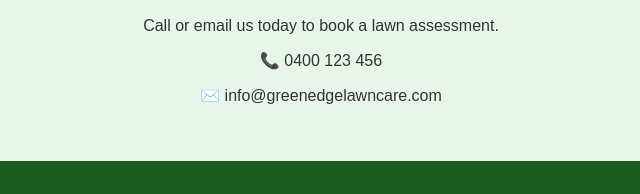
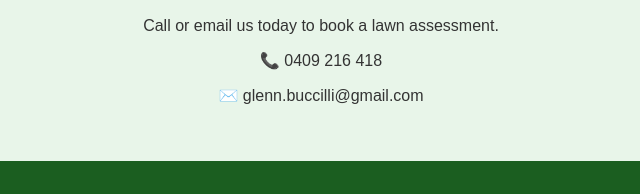
Before and after one commit to GlennB22/GlennB22.github.io, a plain HTML site: page index.html in a window 1280 px wide. Shown: the part 892-1086 px from the top of the page, 319-959 px from the left. Drawn offline with Linux system fonts and the light colour scheme.

Commit message:
Update index.html

```diff
--- a/index.html
+++ b/index.html
@@ -77,8 +77,8 @@
 <section class="cta">
   <h2>Get a Free Quote</h2>
   <p>Call or email us today to book a lawn assessment.</p>
-  <p>📞 0400 123 456</p>
-  <p>✉️ info@greenedgelawncare.com</p>
+  <p>📞 0409 216 418</p>
+  <p>✉️ glenn.buccilli@gmail.com</p>
 </section>
 
 <footer>
```
